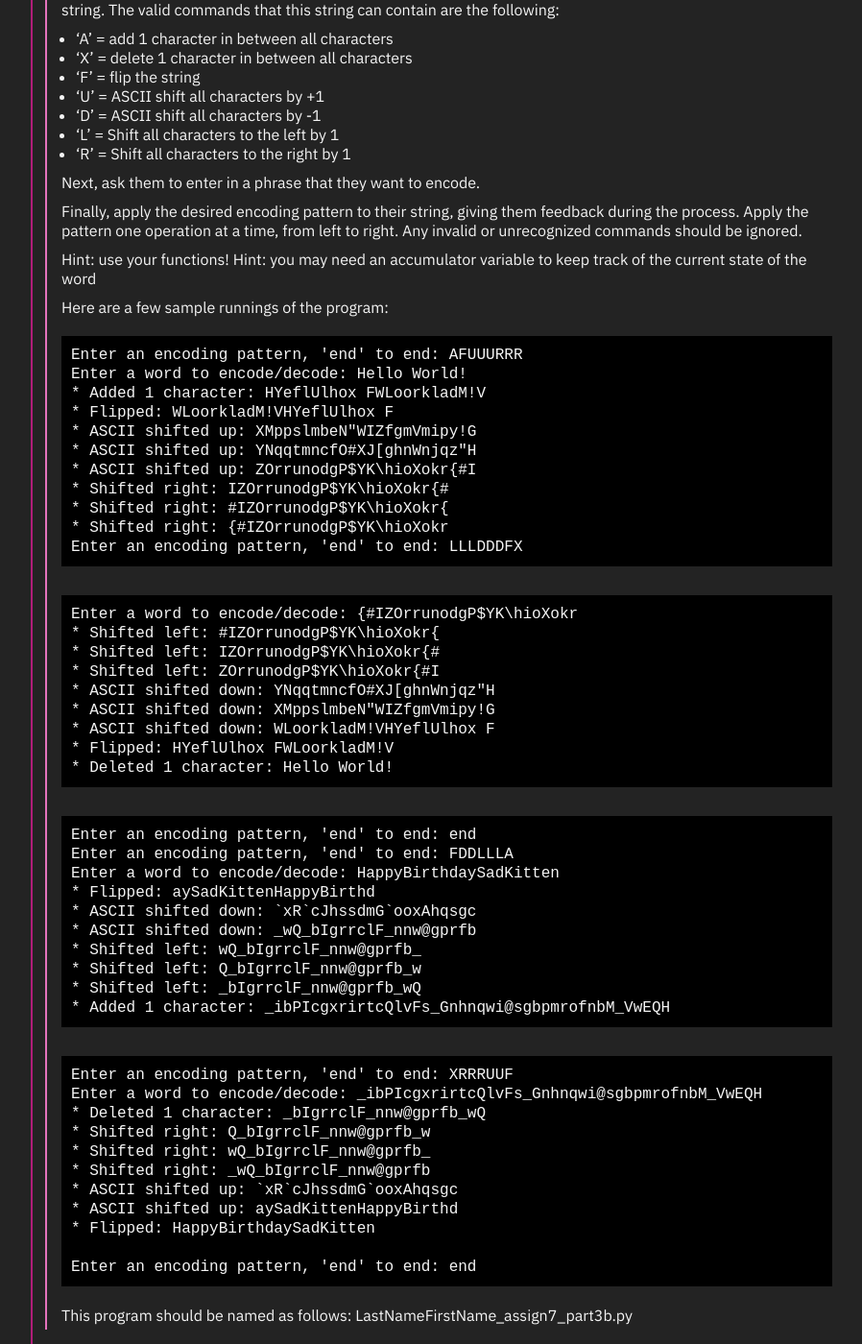
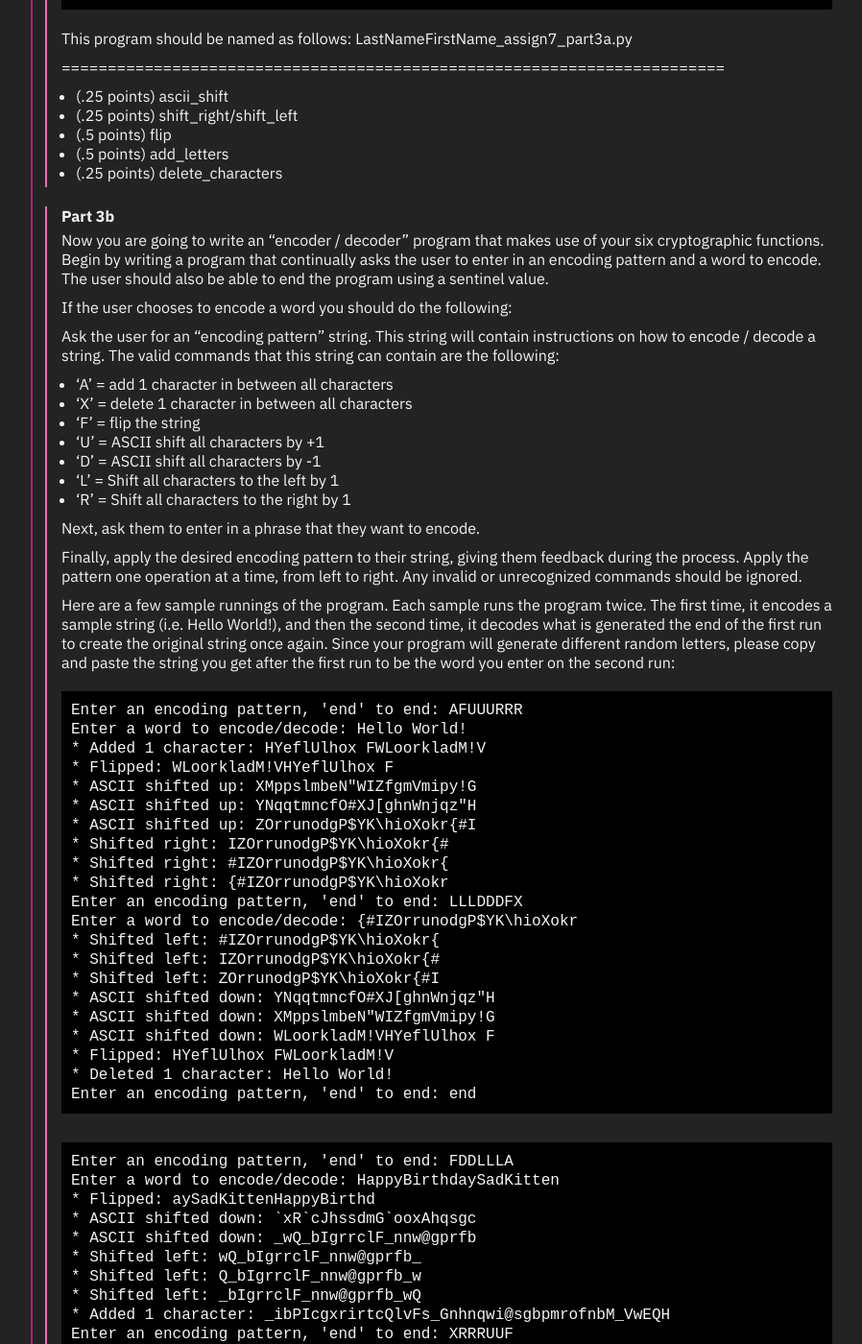
Before and after one commit to emilydidthis/CSCI-UA.002-Fall23, a Jekyll site: the page built from assignments/07.md, in a window 1280 px wide and 1400 px high, scrolled down 12070 px. Shown: the whole window at 96% size, without its empty margins (8-906 px from the left). Built offline with Jekyll 4.4.1, drawn with Linux system fonts in a browser that asks for light colours; some of the changed text lies outside the part shown.

Commit message:
grading rubric for assignment 7

````diff
--- a/assignments/07.md
+++ b/assignments/07.md
@@ -21,12 +21,12 @@
 ### Part 1a
 You have been asked to write a username validation program for a small website. The website has specific rules on what constitutes a valid username, including:
 
-All usernames must be between 8 and 15 characters long
-Usernames can only contain alphabetic (a-z and A-Z) and numeric characters (0-9) - no special characters or spaces are allowed.
-The first and last characters in a username cannot be a digit
-Usernames must contain at least one uppercase character
-Usernames must contain at least one lowercase character
-Usernames must contain at least one numeric character
+- All usernames must be between 8 and 15 characters long
+- Usernames can only contain alphabetic (a-z and A-Z) and numeric characters (0-9)—no special characters or spaces are allowed.
+- The first and last characters in a username cannot be a digit
+- Usernames must contain at least one uppercase character
+- Usernames must contain at least one lowercase character
+- Usernames must contain at least one numeric character
 
 Write a program that asks the user to enter in a username and then examines that username to make sure it complies with the rules above. Here's a sample running of the program - note that you want to keep prompting the user until they supply you with a valid username:
 
@@ -102,12 +102,14 @@
 
 <div class="section-break"><br></div>
 
+
+
 ### Part 1b
 The company you are working for was very happy with your username validator, and now they want you to write a password manager for their website. Here are the rules for passwords:
 
-Passwords must be at least 8 characters long (but they do not have an upper limit)
-Passwords cannot contain the user's username (i.e. if the username is "My1stUsername" the password cannot be "abcMy1stUsername" or "My1stUsernameABC" because the username String can be found in the password String)
-Passwords must be a mixture of uppercase letters (A-Z), lowercase letters (a-z), digits (0-9) and a select number of special characters (#, $, % and &). The password must contain at least one of each of these types of characters in order to be valid.
+- Passwords must be at least 8 characters long (but they do not have an upper limit)
+- Passwords cannot contain the user's username (i.e. if the username is "My1stUsername" the password cannot be "abcMy1stUsername" or "My1stUsernameABC" because the username String can be found in the password String)
+- Passwords must be a mixture of uppercase letters (A-Z), lowercase letters (a-z), digits (0-9) and a select number of special characters (#, $, % and &). The password must contain at least one of each of these types of characters in order to be valid.
 
 You can make a copy of Part 1a and place your password validator code directly after your username validator. Here's a sample running of the program. Note that you need to continually ask the user for a password until they supply a good one.
 
@@ -190,6 +192,11 @@
 Hint: you will need to count the # of uppercase, lowercase and special characters using some kind of loop. Also, refer to the ASCII table as needed! - you may need to convert portions of your password into their ASCII locations using the ord() function!
 
 This program should be named as follows: LastNameFirstName_assign7_part1b.py
+
+========================================================================
+
+* (1 point) Part A: accurately reports if username is valid
+* (1 point) Part B: accurately reports if password is valid
 
 <div class="section-break"><br></div>
 
@@ -340,6 +347,11 @@
 If the number is not one of the numbers above then you need to further reduce it. Hint: this should be done using a "while" loop to ensure that you reduce the number as far as it can go.
 
 This program should be named as follows: LastNameFirstName_assign7_part2b.py
+
+========================================================================
+
+* (1 point) Part A: cleans name properly, calculates the value of each character correctly, and	prints the correct equation accurately
+* (1 point) Part B: reduces the name successfully and returns the correct personality trait
 
 <div class="section-break"><br></div>
 
@@ -517,7 +529,9 @@
 Adding 3 random characters to Hello! -> HHHZeZrflqSflzOiosNU!jBk
 Adding 4 random characters to Hello! -> HFtRKeivFllRNlUlGTaooYwoH!JpXL
 ```
-Hint: you will need to use a loop to generate the required # of random characters, and you will (obviously) need to use some random number functions as well. Think about the algorithm before you start coding! Draw out the steps you think you need to take on a piece of paper. For example: "Start with the first character in the source word. Then generate 'num' new random characters and concatenate these characters. Then move onto the next character in the source word and repeat the process".
+<!-- Hint: you will need to use a loop to generate the required # of random characters, and you will (obviously) need to use some random number functions as well. Think about the algorithm before you start coding! Draw out the steps you think you need to take on a piece of paper. For example: "Start with the first character in the source word. Then generate 'num' new random characters and concatenate these characters. Then move onto the next character in the source word and repeat the process". -->
+
+Hint: It may be useful to create a helper function that generates a random letter from A-Z or a-z. You will also most likely need to use a loop to generate the required number of random characters.
 
 
 **Function #6**
@@ -569,6 +583,14 @@
 ```
 This program should be named as follows: LastNameFirstName_assign7_part3a.py
 
+========================================================================
+
+* (.25 points) ascii_shift
+* (.25 points) shift_right/shift_left
+* (.5 points) flip
+* (.5 points) add_letters
+* (.25 points) delete_characters
+
 <div class="section-break"><br></div>
 
 ### Part 3b
@@ -589,10 +611,11 @@
 
 Finally, apply the desired encoding pattern to their string, giving them feedback during the process. Apply the pattern one operation at a time, from left to right. Any invalid or unrecognized commands should be ignored.
 
-Hint: use your functions!
-Hint: you may need an accumulator variable to keep track of the current state of the word
+<!-- Hint: use your functions!
+Hint: you may need an accumulator variable to keep track of the current state of the word -->
 
-Here are a few sample runnings of the program:
+Here are a few sample runnings of the program. Each sample runs the program twice. The first time, it encodes a sample string (i.e. Hello World!), and then the second time, it decodes what is generated the end of the first run to create the original string once again. Since your program will generate different random letters, please copy and paste the string you get after the first run to be the word you enter on the second run:
+
 ```
 Enter an encoding pattern, 'end' to end: AFUUURRR
 Enter a word to encode/decode: Hello World!
@@ -605,8 +628,6 @@
 * Shifted right: #IZOrrunodgP$YK\hioXokr{
 * Shifted right: {#IZOrrunodgP$YK\hioXokr
 Enter an encoding pattern, 'end' to end: LLLDDDFX
-```
-```
 Enter a word to encode/decode: {#IZOrrunodgP$YK\hioXokr
 * Shifted left: #IZOrrunodgP$YK\hioXokr{
 * Shifted left: IZOrrunodgP$YK\hioXokr{#
@@ -616,9 +637,10 @@
 * ASCII shifted down: WLoorkladM!VHYeflUlhox F
 * Flipped: HYeflUlhox FWLoorkladM!V
 * Deleted 1 character: Hello World!
+Enter an encoding pattern, 'end' to end: end
 ```
+
 ```
-Enter an encoding pattern, 'end' to end: end
 Enter an encoding pattern, 'end' to end: FDDLLLA
 Enter a word to encode/decode: HappyBirthdaySadKitten
 * Flipped: aySadKittenHappyBirthd
@@ -628,8 +650,6 @@
 * Shifted left: Q_bIgrrclF_nnw@gprfb_w
 * Shifted left: _bIgrrclF_nnw@gprfb_wQ
 * Added 1 character: _ibPIcgxrirtcQlvFs_Gnhnqwi@sgbpmrofnbM_VwEQH
-```
-```
 Enter an encoding pattern, 'end' to end: XRRRUUF
 Enter a word to encode/decode: _ibPIcgxrirtcQlvFs_Gnhnqwi@sgbpmrofnbM_VwEQH
 * Deleted 1 character: _bIgrrclF_nnw@gprfb_wQ
@@ -645,10 +665,14 @@
 
 This program should be named as follows: LastNameFirstName_assign7_part3b.py
 
+========================================================================
+
+* (.75 points) writes a working loop that calls the right functions according to the encoding/decoding pattern
+
 <div class="section-break"><br></div>
 
 ### Part 4
-For this part you will be implementing a series of commonly used String functions and methods by writing your own functions. These functions should behave just like their commonly used counterparts - here are some IPO notation blocks & sample code to get you started:
+For this part you will be implementing a series of commonly used String functions and methods by writing your own functions. These functions should behave just like their commonly used counterparts—here are some IPO notation blocks & sample code to get you started:
 ```
 # function:   string_length
 # input:      a word (String)
@@ -727,3 +751,19 @@
 print( string_capitalize("cRaZy MIxeD cAse") )
 # Crazy Mixed Case
 ```
+
+========================================================================
+
+* (.25 points) string_length
+* (.5 points) string_isalpha
+* (.75 points) string_adjustcase
+* (1 point) string_capitalize
+
+<div class="section-break"><br></div>
+
+### Grading (10 points total)
+* All code commented thoroughly (1 point)
+* Question 1 (2 points)
+* Question 2 (2 points)
+* Question 3 (1.5 points)
+* Question 4 (2.5 points)
````
